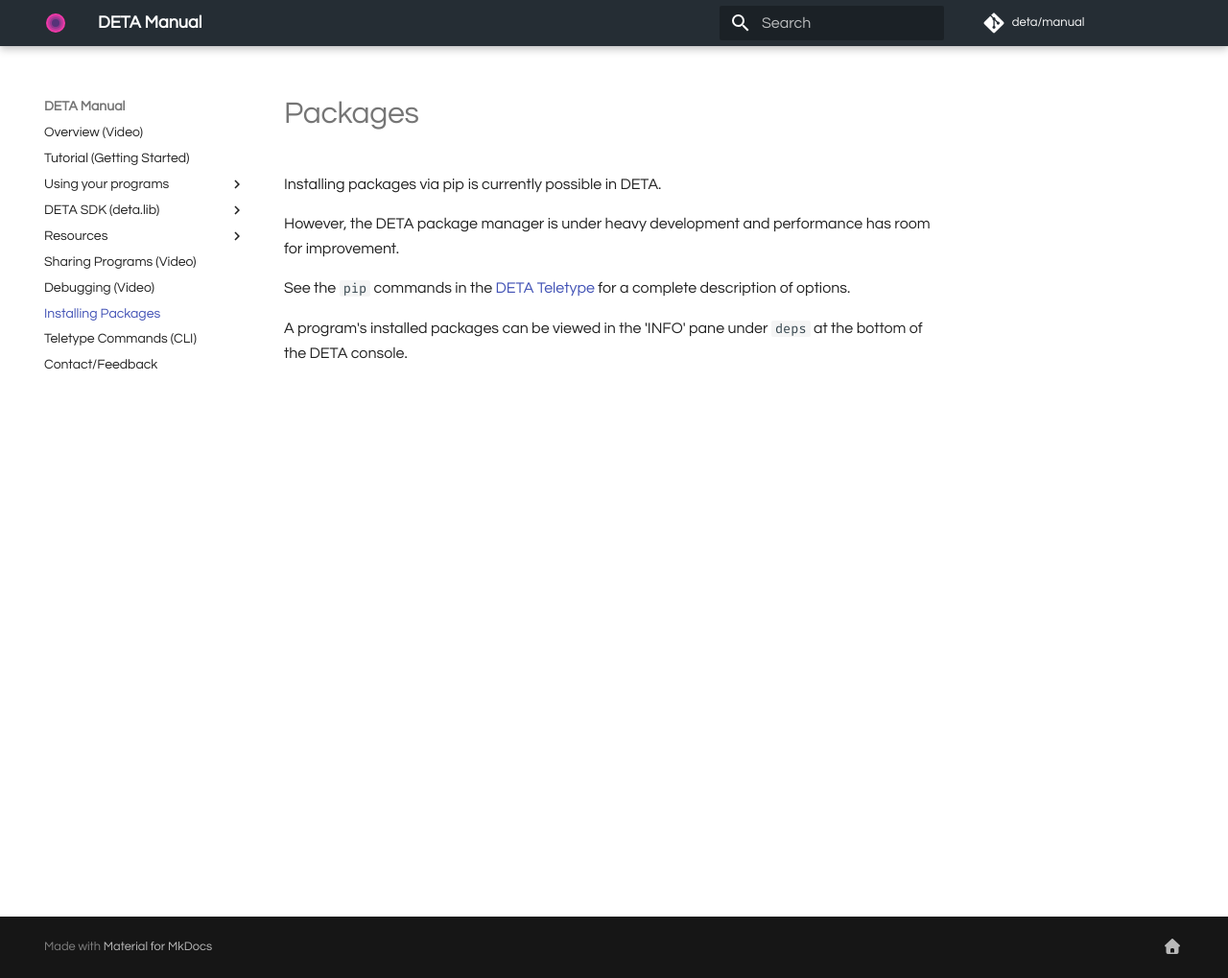
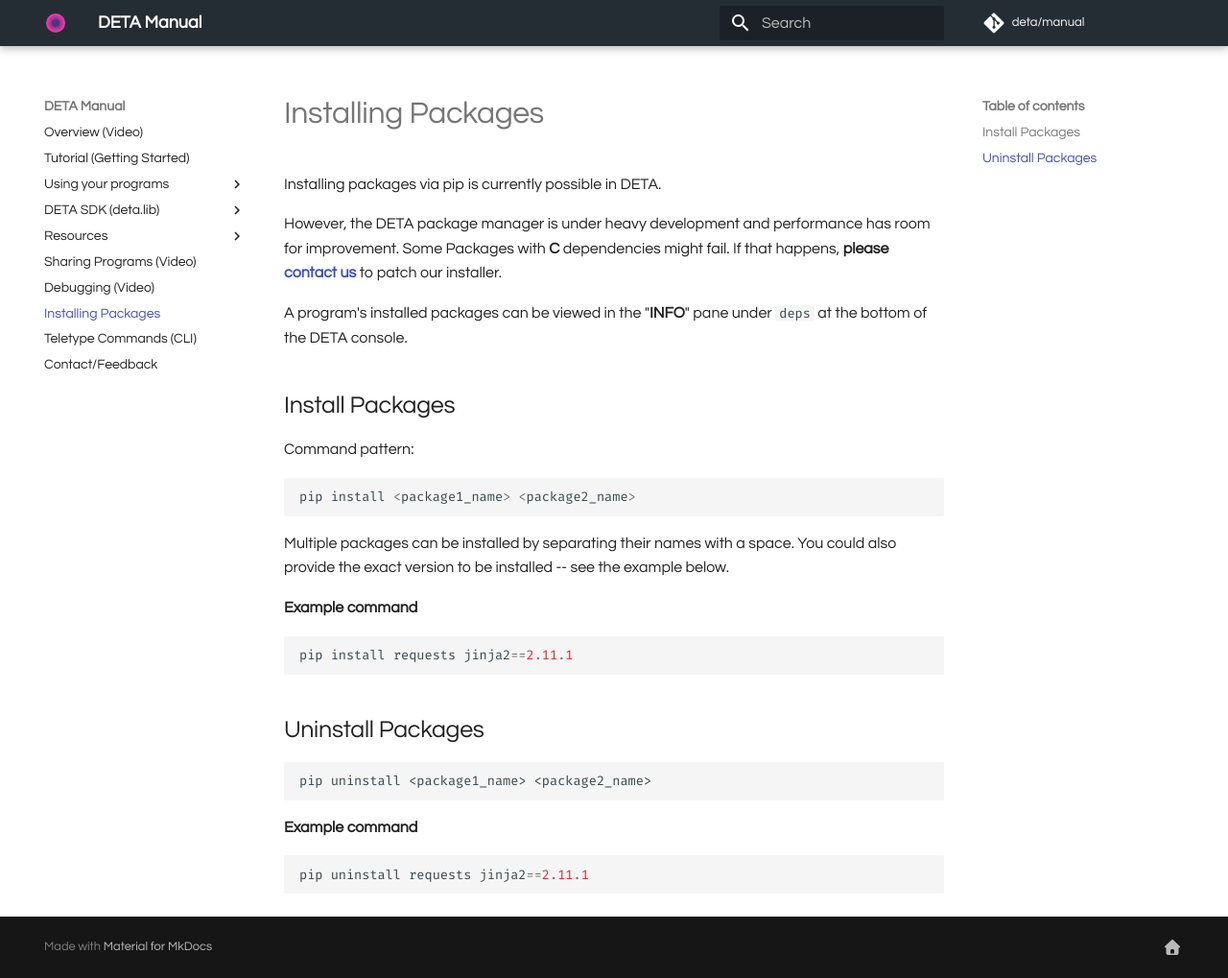
Before and after one commit to fmquaglia/manual, an MkDocs documentation site: the page built from docs/packages.md, in a window 1280 px wide and 1019 px high. Shown: the whole window at 96% size. Built offline with MkDocs 1.6.1 and Material for MkDocs 9.7.7, drawn with Linux system fonts in a browser that asks for light colours; comment, search, counter and statistics services are not loaded.

Commit message:
packages; contact

````diff
--- a/docs/packages.md
+++ b/docs/packages.md
@@ -1,9 +1,32 @@
-# Packages
-
 Installing packages via pip is currently possible in DETA.
 
-However, the DETA package manager is under heavy development and performance has room for improvement.
+However, the DETA package manager is under heavy development and performance has room for improvement. Some Packages with **C** dependencies might fail. If that happens, **please [contact us](contact.md)** to patch our installer.
 
-See the `pip` commands in the [DETA Teletype](./teletype.md#package-installation) for a complete description of options.
+A program's installed packages can be viewed in the "**INFO**" pane under `deps` at the bottom of the DETA console.
 
-A program's installed packages can be viewed in the 'INFO' pane under `deps` at the bottom of the DETA console.
+
+## Install Packages
+
+Command pattern:
+
+```ruby
+pip install <package1_name> <package2_name>
+```
+
+Multiple packages can be installed by separating their names with a space. You could also provide the exact version to be installed -- see the example below.
+
+**Example command**
+```ruby
+pip install requests jinja2==2.11.1
+```
+
+## Uninstall Packages
+
+```shell
+pip uninstall <package1_name> <package2_name>
+```
+
+**Example command**
+```ruby
+pip uninstall requests jinja2==2.11.1
+```
````
Also changed, not shown: docs/contact.md (+1 -0 lines), docs/teletype.md (+0 -25 lines).
